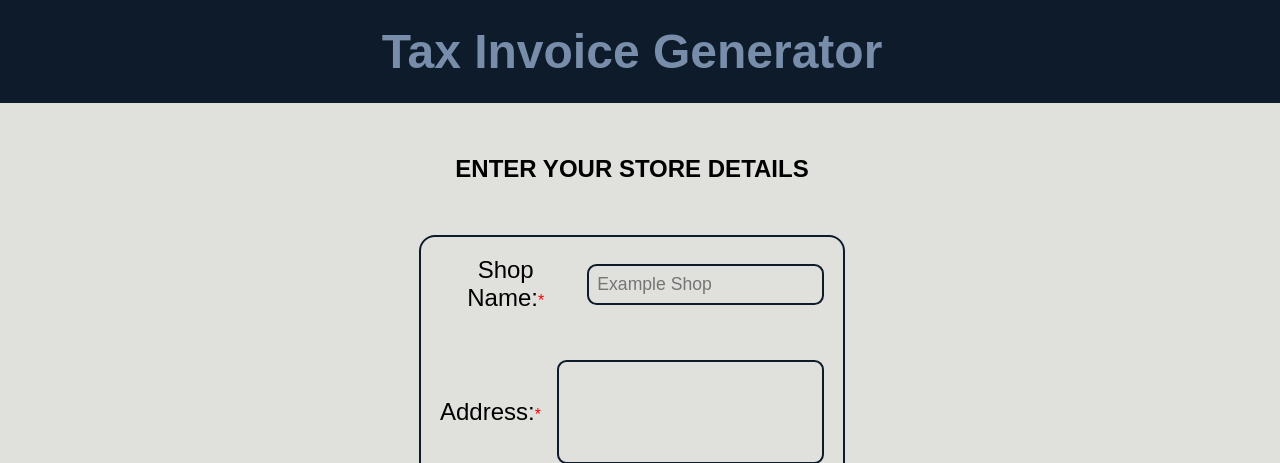
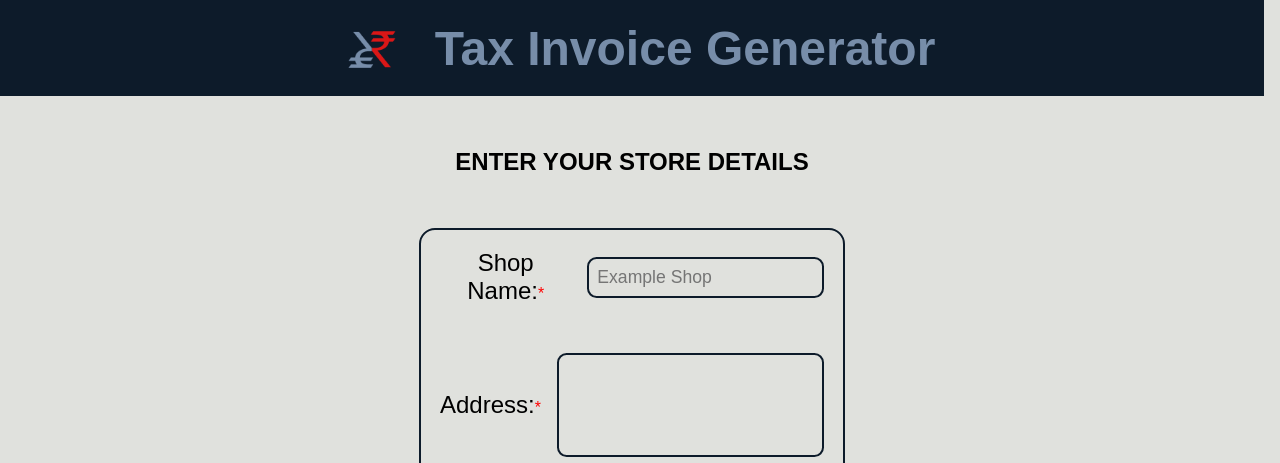
Before and after one commit to shreyas-078/invoice-generator, a Flask app: page / in a window 1280 px wide. Shown: the top 463 px of the page. Run offline with Flask 3, Linux system fonts and the light colour scheme; parts of the project's set-up code (start-up, migrations or seed data) failed here and were passed over; some web fonts are replaced.

Commit message:
Max Length Modifications

```diff
--- a/static/css/style.css
+++ b/static/css/style.css
@@ -21,11 +21,25 @@ body {
   width: 98.75vw;
 }
 
-h1 {
-  padding: 1.5rem;
-  color: var(--heading-text);
+.heading-header {
+  margin: 0;
+  display: flex;
+  flex-direction: row;
+  gap: 1rem;
   background-color: var(--heading-bg);
   width: 100%;
+  justify-content: center;
+  align-items: center;
+  height: 6rem;
+}
+
+.heading-header img {
+  width: 90px;
+  height: 90px;
+}
+
+h1 {
+  color: var(--heading-text);
   font-size: 3rem;
   text-align: center;
   margin: 0;
--- a/templates/default.html
+++ b/templates/default.html
@@ -41,7 +41,7 @@
 
     <div class="permanent-field-container">
       <label for="description" class="all-labels">Description:</label>
-      <textarea name="description" id="description" cols="30" rows="4" class="all-inputs"></textarea>
+      <textarea name="description" id="description" cols="30" rows="4" class="all-inputs" maxlength="100"></textarea>
     </div>
 
     <div class="permanent-field-container">
--- a/templates/index.html
+++ b/templates/index.html
@@ -11,22 +11,26 @@
 </head>
 
 <body>
-  <h1>Tax Invoice Generator</h1>
+  <div class="heading-header">
+    <img src="../static/assets/images/blue_red.png" alt="logo-pic">
+    <h1>Tax Invoice Generator</h1>
+  </div>
+
   <h2>ENTER YOUR STORE DETAILS</h2>
   <div id="main-div">
     <div class="permanent-field-container">
       <label for="shop-name">Shop Name:<span class="important">*</span></label>
-      <input type="text" name="shop-name" id="shop-name" class="input-all" placeholder="Example Shop">
+      <input type="text" name="shop-name" id="shop-name" class="input-all" placeholder="Example Shop" maxlength="30">
     </div>
 
     <div class="permanent-field-container">
       <label for="Address">Address:<span class="important">*</span></label>
-      <textarea name="address" id="address" cols="30" rows="4" class="input-all"></textarea>
+      <textarea name="address" id="address" cols="30" rows="4" class="input-all" maxlength="150"></textarea>
     </div>
 
     <div class="permanent-field-container">
       <label for="phone-num-label">Phone Number:<span class="important">*</span></label>
-      <input type="tel" name="phone" id="phone-num" class="input-all" placeholder="123-456-789">
+      <input type="tel" name="phone" id="phone-num" class="input-all" placeholder="123-456-789" maxlength="10">
     </div>
 
     <div class="permanent-field-container">
@@ -39,7 +43,7 @@
 
     <div class="permanent-field-container">
       <label for="gst" id="gst-num-label">GSTIN:<span class="important">*</span></label>
-      <input type="text" name="gst-num" id="gst-num" class="input-all" placeholder="22AAAAA0000A2S4">
+      <input type="text" name="gst-num" id="gst-num" class="input-all" placeholder="22AAAAA0000A2S4" maxlength="15">
     </div>
 
     <button type="button" id="confirm-details-btn">Confirm Details</button>
```
